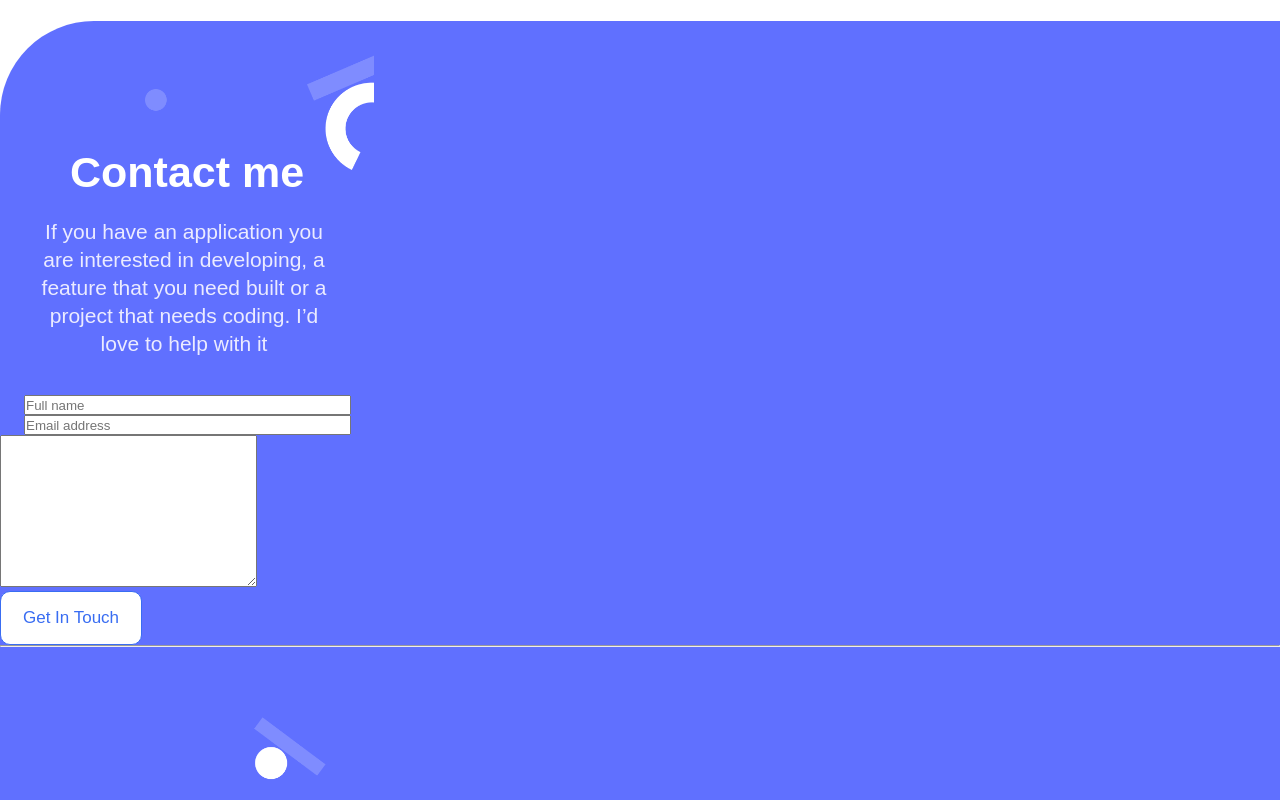
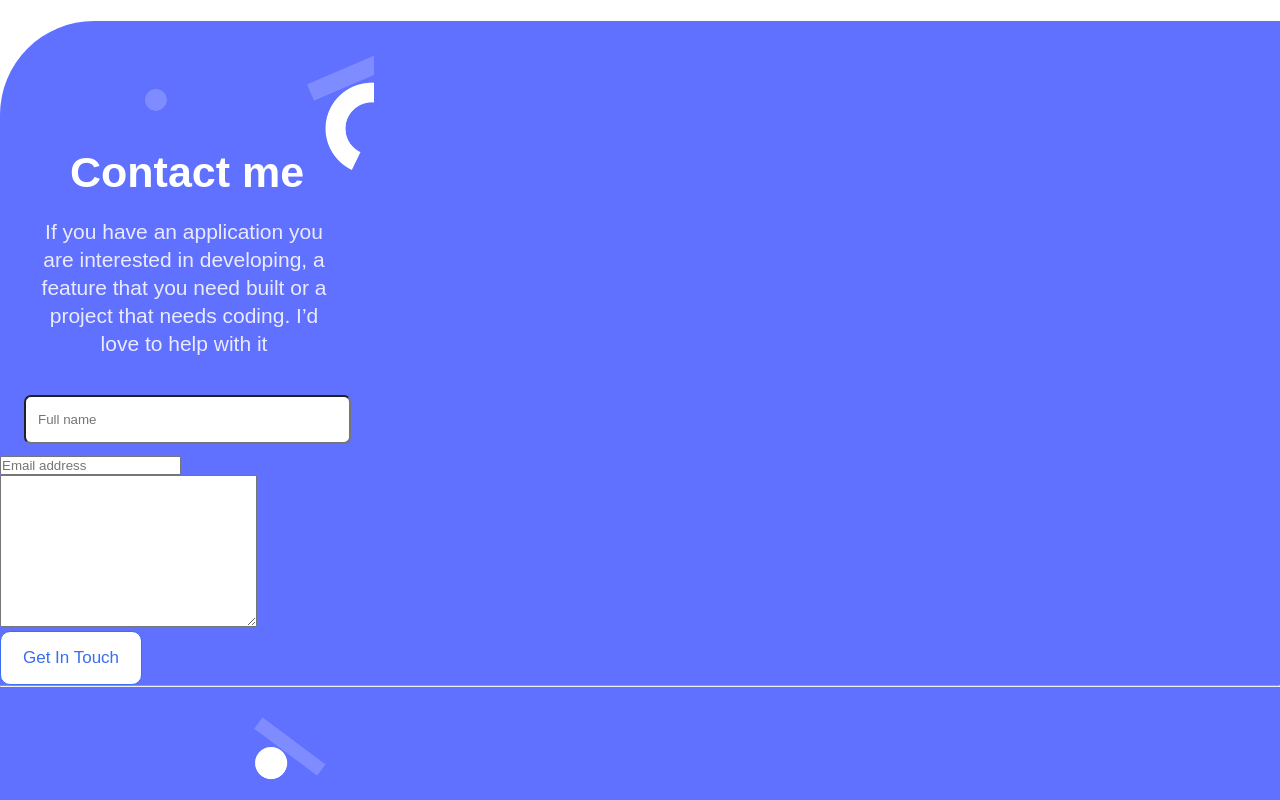
Before and after one commit to Kayonga99/My-Portfolio, a website: page index.html in a window 1280 px wide. Shown: the part 4704-5504 px from the top of the page. Drawn offline with Linux system fonts and the light colour scheme.

Commit message:
Add border-radius, color, and margin-left

```diff
--- a/style.css
+++ b/style.css
@@ -374,8 +374,14 @@
 
 input {
   display: flex;
+}
+
+input#name {
   width: 327px;
-
+  border-radius: 7px;
+  padding-left: 12px;
+  height: 49px ;
+  margin-bottom: 12px;
   margin-left: 24px;
-  height: 20px;
+  color: #172B4D;
 }
```
